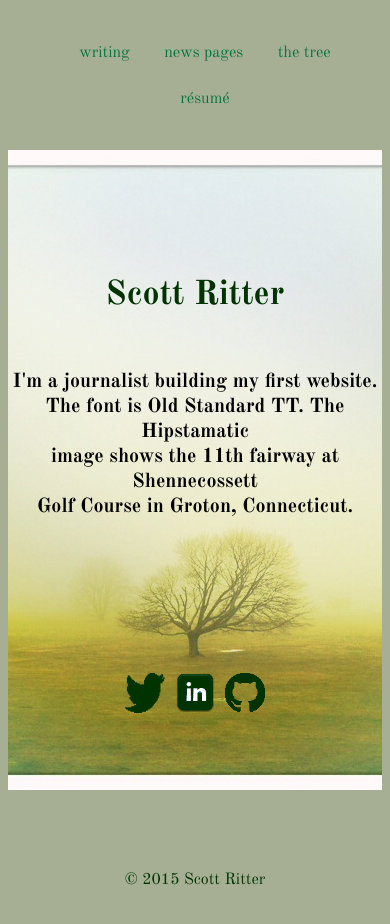
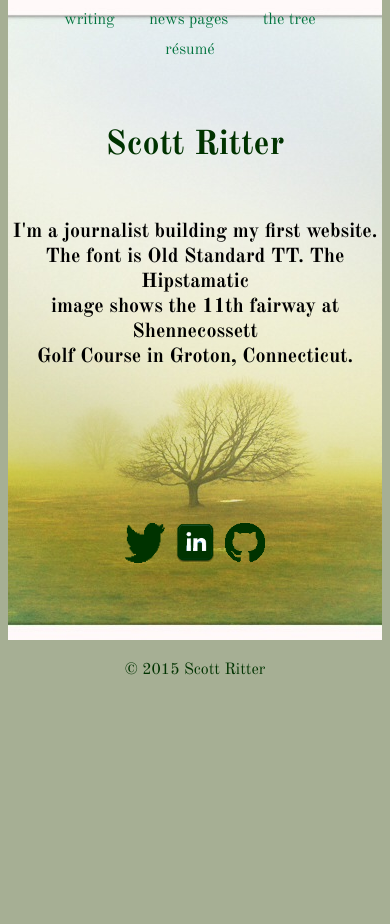
Before and after one commit to scottritter/scottritter_old.github.io, a plain HTML site: page index.html in a window 390 px wide. After the commit the page ends 844 px from the top, so only its background shows below. Drawn offline with nearby package versions, Linux system fonts and the light colour scheme; a script that the page names is missing.

Commit message:
minor edits

```diff
--- a/style.css
+++ b/style.css
@@ -91,7 +91,7 @@ h2 {
 	color: #003300;
 	font-size: 16px;
 	text-align: center;
-	margin-bottom: 60px;
+	margin-top: -60px;
 }
 
 
@@ -130,15 +130,20 @@ li {
 @media (max-width: 500px) {
 	h1 {
 		font-size: 34px;
-		margin: -10px;
+		margin-top: -140px;
 }
 	h2 {
 		font-size: 20px;
 }
-	li {
+	.navigation {
+		margin-top: -30px;
+		margin-bottom: -60px;
+}
+	#menu li {
 		font-size: 16px;
-		margin: 20px 12px 0 12px;
-		padding: 3px;
+		text-align: center;
 }
 
 }
+
+}
```
